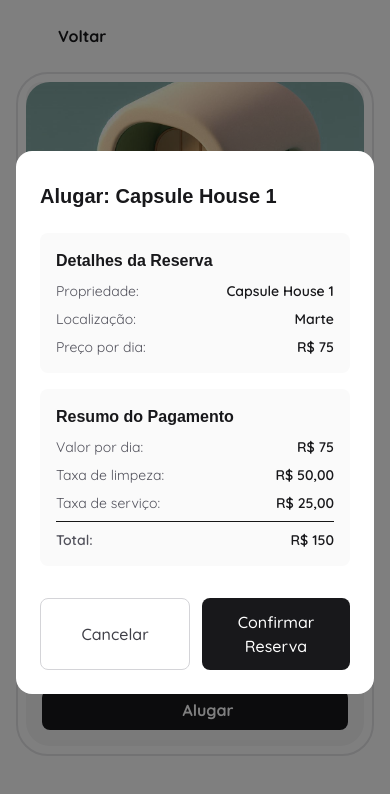
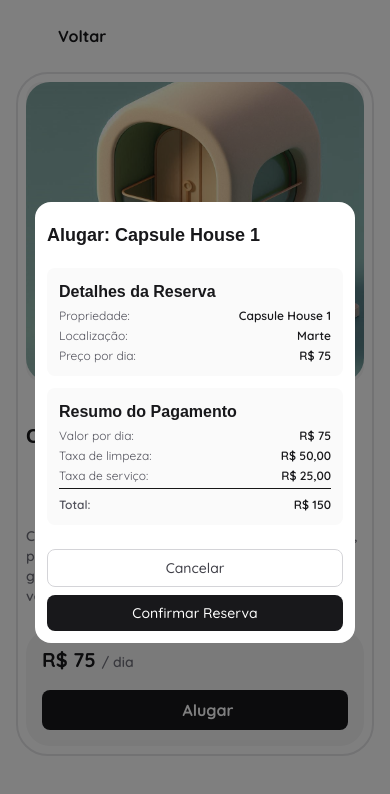
Before and after one commit to ecthon/cute-store, a Next.js app: page /capsule-house-details/1 in a window 390 px wide. Both pictures are taken after a click on the button "Alugar". Shown: the top 794 px of the page. Built offline with nearby package versions, Linux system fonts and the light colour scheme; some icons are missing; a web font is replaced by a local one.

Commit message:
feat: Melhora o modal de aluguel com ajustes de layout e responsividade, incluindo novas classes e alterações de estilo para melhor apresentação das informações. Adiciona navegação ao botão de confirmação de reserva.

```diff
--- a/src/components/rental-modal.tsx
+++ b/src/components/rental-modal.tsx
@@ -2,6 +2,7 @@
 import { Cancel01Icon } from "@hugeicons/core-free-icons";
 import { HugeiconsIcon } from "@hugeicons/react";
 import { House } from "@/types/house.type";
+import { useRouter } from "next/navigation";
 
 interface RentalModalProps {
     isOpen: boolean;
@@ -10,13 +11,14 @@ interface RentalModalProps {
 }
 
 export default function RentalModal({ isOpen, onClose, house }: RentalModalProps) {
+    const router = useRouter();
     if (!isOpen) return null;
 
     return (
-        <div className="fixed inset-0 bg-black/50 bg-opacity-50 flex items-center justify-center z-50 p-4">
-            <div className="bg-white rounded-2xl p-6 w-full max-w-md max-h-[90vh] overflow-y-auto">
-                <div className="flex items-center justify-between mb-4">
-                    <h2 className="text-xl font-bold text-zinc-900">Alugar: {house.title}</h2>
+        <div className="fixed inset-0 bg-black/50 bg-opacity-50 flex items-center justify-center z-50 p-2 sm:p-4">
+            <div className="bg-white rounded-2xl p-3 sm:p-6 w-full max-w-xs sm:max-w-md max-h-[95vh] sm:max-h-[90vh] overflow-y-auto">
+                <div className="flex items-center justify-between mb-3 sm:mb-4">
+                    <h2 className="text-lg sm:text-xl font-bold text-zinc-900">Alugar: {house.title}</h2>
                     <button
                         onClick={onClose}
                         className="p-2 text-zinc-600 hover:text-zinc-700 hover:bg-zinc-100 rounded-lg transition-colors cursor-pointer"
@@ -25,56 +27,57 @@ export default function RentalModal({ isOpen, onClose, house }: RentalModalProps
                     </button>
                 </div>
 
-                <div className="space-y-4">
-                    <div className="bg-zinc-50 p-4 rounded-lg">
-                        <h3 className="font-semibold text-zinc-900 mb-2">Detalhes da Reserva</h3>
-                        <div className="space-y-2 text-sm">
+                <div className="space-y-3 sm:space-y-4">
+                    <div className="bg-zinc-50 p-3 sm:p-4 rounded-lg">
+                        <h3 className="font-semibold text-zinc-900 mb-1 sm:mb-2 text-base sm:text-lg">Detalhes da Reserva</h3>
+                        <div className="space-y-1 sm:space-y-2 text-xs sm:text-sm">
                             <div className="flex justify-between">
                                 <span className="text-zinc-600">Propriedade:</span>
-                                <span className="font-semibold text-zinc-900">{house.title}</span>
+                                <span className="font-semibold text-zinc-900 text-right">{house.title}</span>
                             </div>
                             <div className="flex justify-between">
                                 <span className="text-zinc-600">Localização:</span>
-                                <span className="font-semibold text-zinc-900">{house.location}</span>
+                                <span className="font-semibold text-zinc-900 text-right">{house.location}</span>
                             </div>
                             <div className="flex justify-between">
                                 <span className="text-zinc-600">Preço por dia:</span>
-                                <span className="font-semibold text-zinc-900">R$ {house.price}</span>
+                                <span className="font-semibold text-zinc-900 text-right">R$ {house.price}</span>
                             </div>
                         </div>
                     </div>
 
-                    <div className="bg-zinc-50 p-4 rounded-lg">
-                        <h3 className="font-semibold text-zinc-900 mb-2">Resumo do Pagamento</h3>
-                        <div className="space-y-2 text-sm">
+                    <div className="bg-zinc-50 p-3 sm:p-4 rounded-lg">
+                        <h3 className="font-semibold text-zinc-900 mb-1 sm:mb-2 text-base sm:text-lg">Resumo do Pagamento</h3>
+                        <div className="space-y-1 sm:space-y-2 text-xs sm:text-sm">
                             <div className="flex justify-between">
                                 <span className="text-zinc-600">Valor por dia:</span>
-                                <span className="text-zinc-900 font-semibold">R$ {house.price}</span>
+                                <span className="text-zinc-900 font-semibold text-right">R$ {house.price}</span>
                             </div>
                             <div className="flex justify-between">
                                 <span className="text-zinc-600">Taxa de limpeza:</span>
-                                <span className="text-zinc-900 font-semibold">R$ 50,00</span>
+                                <span className="text-zinc-900 font-semibold text-right">R$ 50,00</span>
                             </div>
                             <div className="flex justify-between">
                                 <span className="text-zinc-600">Taxa de serviço:</span>
-                                <span className="text-zinc-900 font-semibold">R$ 25,00</span>
+                                <span className="text-zinc-900 font-semibold text-right">R$ 25,00</span>
                             </div>
                             <div className="border-t pt-2 flex justify-between font-semibold">
                                 <span className="text-zinc-600">Total:</span>
-                                <span className="text-zinc-900">R$ {Number(house.price) + 75}</span>
+                                <span className="text-zinc-900 text-right">R$ {Number(house.price) + 75}</span>
                             </div>
                         </div>
                     </div>
 
-                    <div className="flex gap-3 pt-4">
+                    <div className="flex flex-col sm:flex-row gap-2 sm:gap-3 pt-3 sm:pt-4">
                         <button
                             onClick={onClose}
-                            className="flex-1 px-4 py-3 border border-zinc-300 text-zinc-700 rounded-lg font-medium hover:bg-zinc-50 transition-colors cursor-pointer"
+                            className="flex-1 px-4 py-2 sm:py-3 border border-zinc-300 text-zinc-700 rounded-lg font-medium hover:bg-zinc-50 transition-colors cursor-pointer text-sm sm:text-base"
                         >
                             Cancelar
                         </button>
                         <button
-                            className="flex-1 px-4 py-3 bg-zinc-900 text-white rounded-lg font-medium hover:bg-zinc-800 transition-colors cursor-pointer"
+                            className="flex-1 px-4 py-2 sm:py-3 bg-zinc-900 text-white rounded-lg font-medium hover:bg-zinc-800 transition-colors cursor-pointer text-sm sm:text-base"
+                            onClick={() => router.push("/")}
                         >
                             Confirmar Reserva
                         </button>
```
